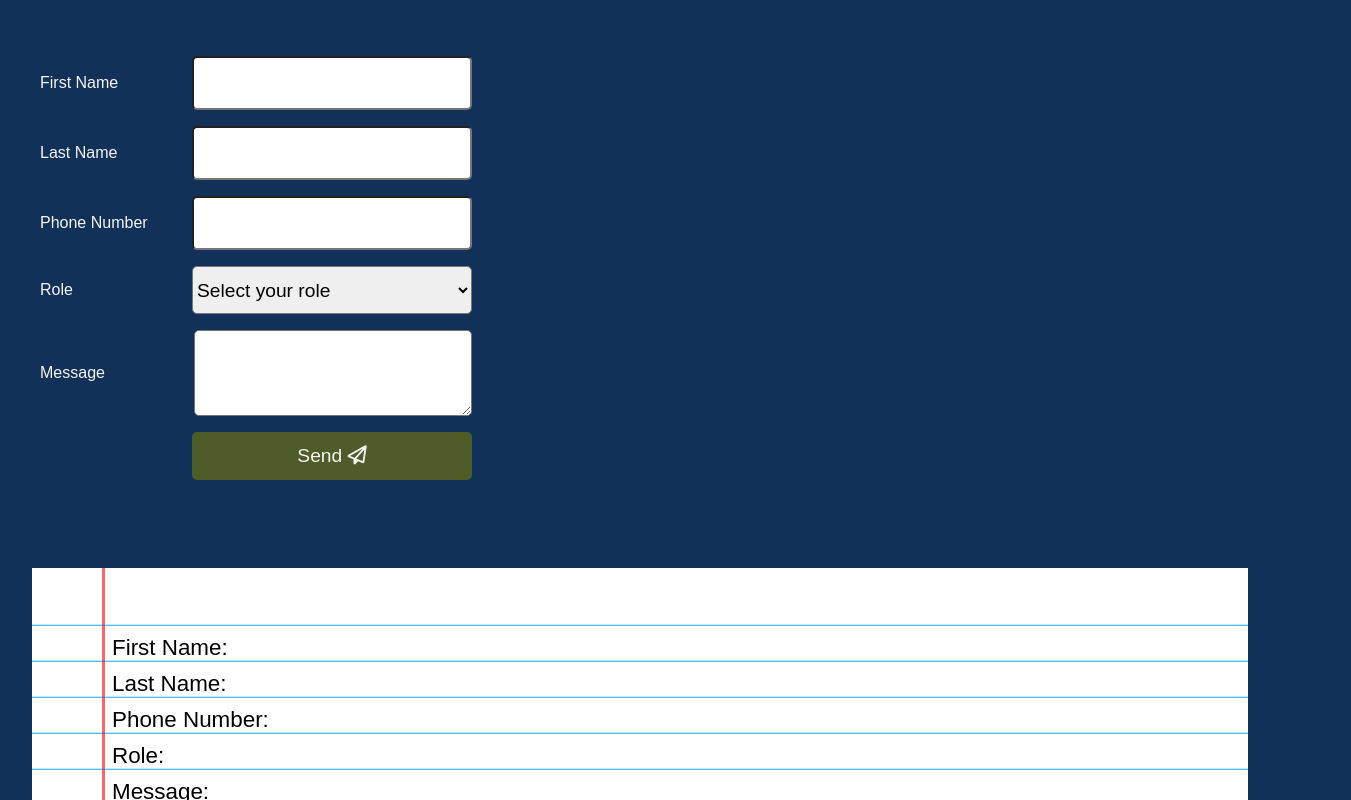
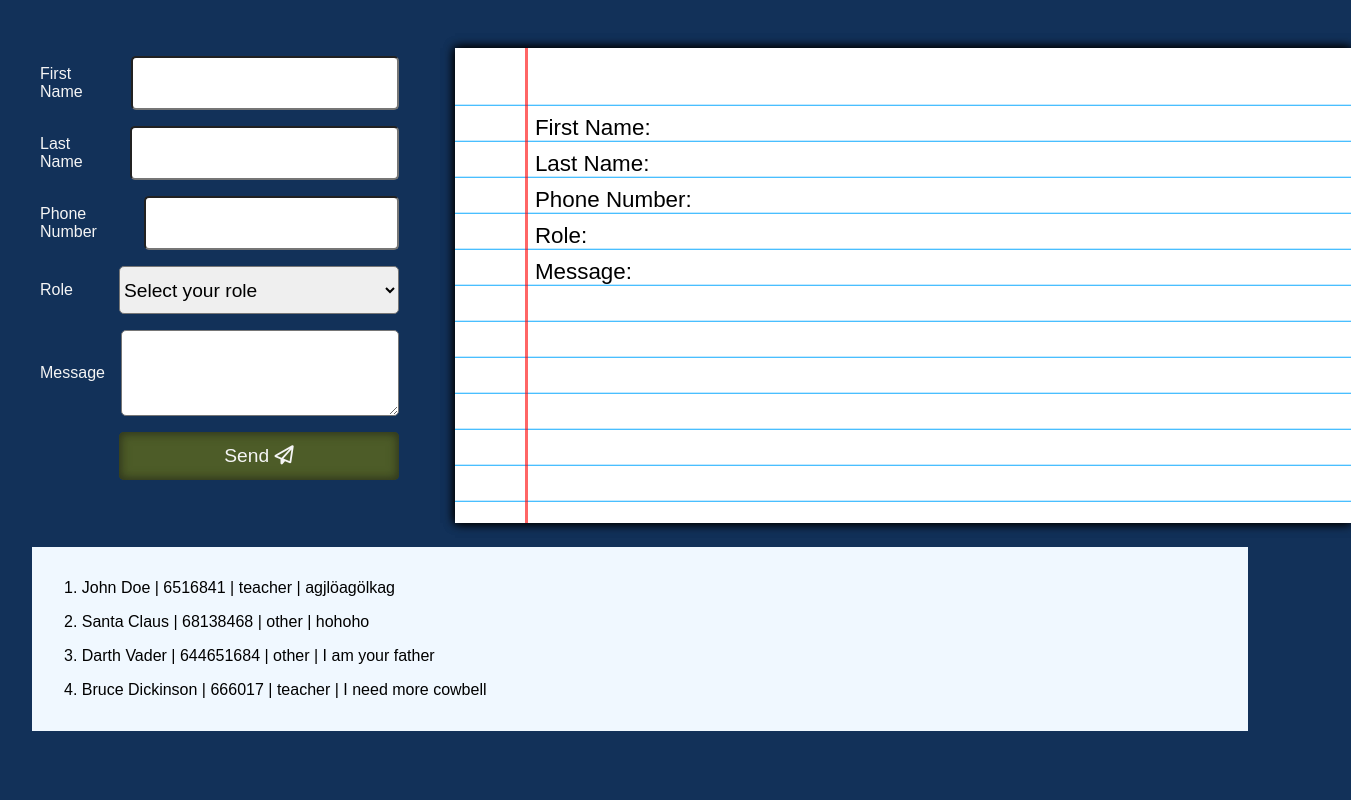
Before and after one commit to MikkeBee/React_Form, a React (Create React App) app: page / in a window 1280 px wide. Shown: the top 800 px of the page, 1351 px wide, since content can reach past the window. Built offline with nearby package versions, Linux system fonts and the light colour scheme; data requests are answered from the project's data file.

Commit message:
add get and post to form

```diff
--- /dev/null
+++ b/db.json
@@ -0,0 +1,36 @@
+{
+  "notes": [
+    {
+      "id": 1,
+      "firstname": "John",
+      "lastname": "Doe",
+      "phone": "6516841",
+      "role": "teacher",
+      "message": "agjlöagölkag"
+    },
+    {
+      "id": 2,
+      "firstname": "Santa",
+      "lastname": "Claus",
+      "phone": "68138468",
+      "role": "other",
+      "message": "hohoho"
+    },
+    {
+      "id": 3,
+      "firstname": "Darth",
+      "lastname": "Vader",
+      "phone": "644651684",
+      "role": "other",
+      "message": "I am your father"
+    },
+    {
+      "id": 4,
+      "firstname": "Bruce",
+      "lastname": "Dickinson",
+      "phone": "666017",
+      "role": "teacher",
+      "message": "I need more cowbell"
+    }
+  ]
+}
--- a/src/App.js
+++ b/src/App.js
@@ -3,6 +3,8 @@ import React, { Component } from "react";
 import Forms from "./components/Form";
 import View from "./components/View";
 import Modal from "./components/Modal";
+import Data from "./components/Data";
+import axios from "axios";
 
 class App extends Component {
   state = {
@@ -57,6 +59,13 @@ class App extends Component {
   };
   */
 
+  submitHandler = () => {
+    axios
+      .post("http://localhost:3010/notes", { data })
+      .then((res) => console.log(res))
+      .catch((error) => console.log(error));
+  };
+
   reloadEventHandler = () => {
     window.location.reload();
   };
@@ -68,6 +77,7 @@ class App extends Component {
     return (
       <div className="App">
         <header className="App-header"></header>
+        <div className="upperHalf">
           <Forms
             formHandler={this.formHandler}
             modalHandler={this.modalHandler}
@@ -83,6 +93,8 @@ class App extends Component {
             role={this.state.role}
             message={this.state.message}
           />
+        </div>
+        <Data />
         {this.state.showModal && (
           <Modal
             firstname={this.state.firstname}
@@ -91,6 +103,7 @@ class App extends Component {
             role={this.state.role}
             message={this.state.message}
             reloadHandler={this.reloadEventHandler}
+            submitHandler={this.submitHandler}
             //showModal is initially false, and this will show the modal only when showModal is true
           />
           /*
--- /dev/null
+++ b/src/components/Data.js
@@ -0,0 +1,32 @@
+import React, { Component } from "react";
+import axios from "axios";
+
+class Data extends Component {
+  state = {
+    notes: [],
+    isLoading: true,
+  };
+
+  componentDidMount() {
+    this.setState({ isLoading: true });
+    axios
+      .get("http://localhost:3010/notes")
+      .then((response) =>
+        this.setState({ notes: response.data, isLoading: false })
+      );
+  }
+  render() {
+    return (
+      <div className="dataDiv">
+        {this.state.notes.map((note) => (
+          <p>
+            {note.id}. {note.firstname} {note.lastname} | {note.phone} |{" "}
+            {note.role} | {note.message}
+          </p>
+        ))}
+      </div>
+    );
+  }
+}
+
+export default Data;
--- a/src/components/Modal.js
+++ b/src/components/Modal.js
@@ -25,7 +25,7 @@ const Modal = (props) => {
             <button
               type="button"
               className="imSure"
-              onClick={props.reloadHandler}
+              onClick={props.submitHandler}
             >
               Yes, I am sure
             </button>
--- a/src/index.css
+++ b/src/index.css
@@ -13,6 +13,10 @@ body {
 
 .App-header {
   margin: 3rem;
+}
+
+.upperHalf {
+  display: flex;
 }
 
 .formyform {
@@ -75,15 +79,24 @@ textarea {
   background-color: #4d5c28;
   border: none;
   color: whitesmoke;
+  box-shadow: inset 0 0 7px #333b1f, inset 0 0 12px #2f361d;
+  transition: 0.5s;
+}
+
+.sendButton:active {
+  transform: translateY(4px);
+  transition: 0.5s;
+  box-shadow: inset 0 0 10px #292f1a, inset 0 0 16px #242917;
 }
 
 .paperArea {
-  margin-top: 5rem;
+  margin-left: 3rem;
   background-color: white;
-  width: 100%;
+  width: 70vw;
   height: 475px;
   overflow: hidden;
   position: relative;
+  box-shadow: 0 0 10px black, 0 0 10px black;
 }
 
 .paperArea::before {
@@ -190,3 +203,9 @@ textarea {
   margin-top: 2.1rem;
   font-size: 1rem;
 }
+
+.dataDiv {
+  background-color: aliceblue;
+  margin-top: 1.5rem;
+  padding: 1rem 2rem;
+}
```
Also changed, not shown: package.json (+6 -1 lines), 1 other file (tests, documents, lock files or other folders). Lines whose indentation alone changed are shown as unchanged.
